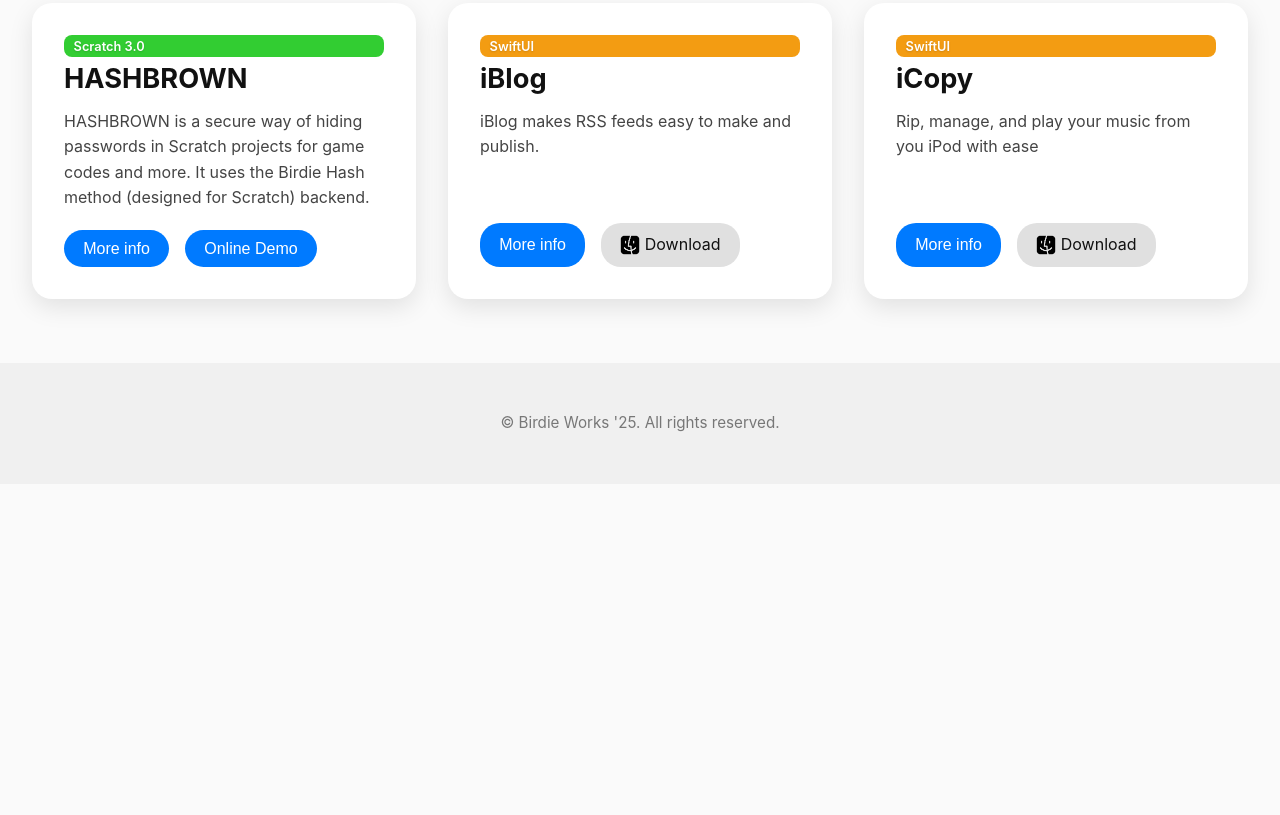
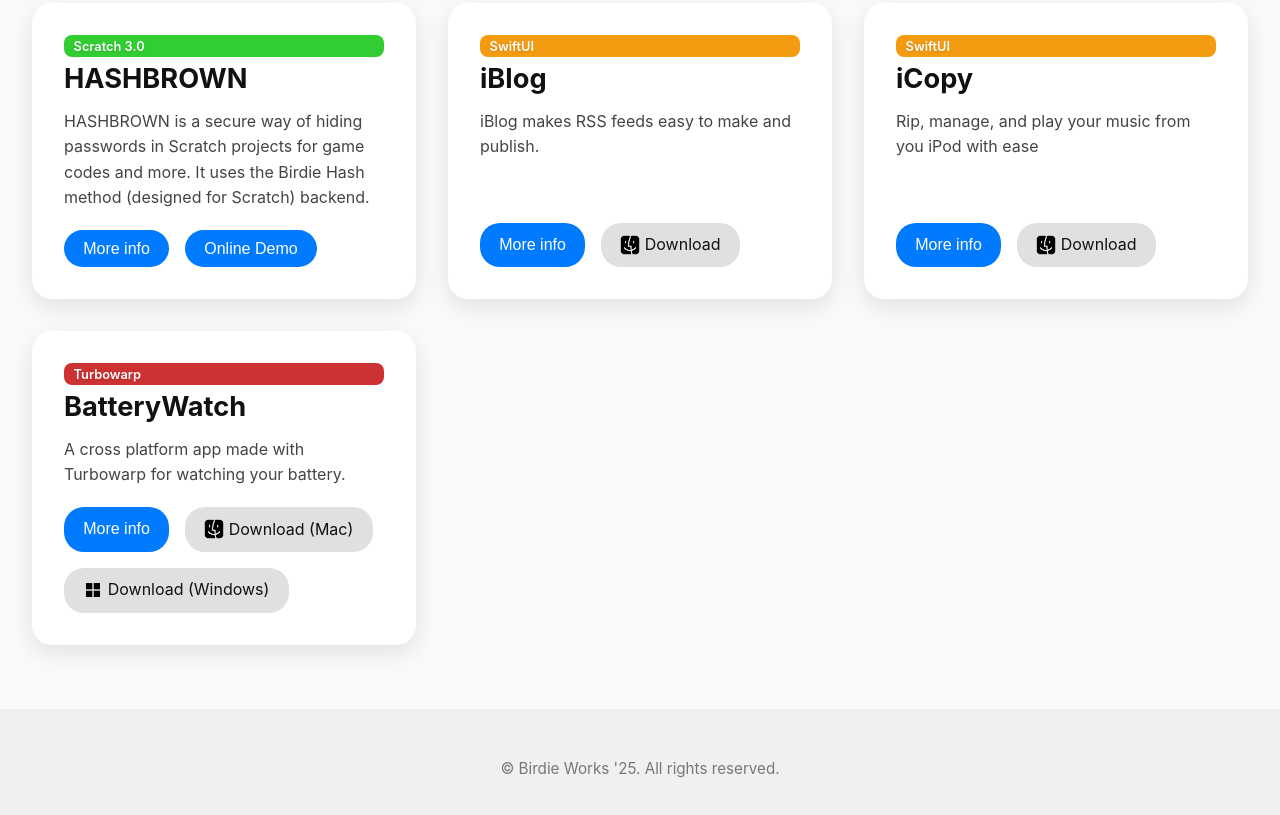
Before and after one commit to itzJPN/itzJPN.github.io, a plain HTML site: page index.html in a window 1280 px wide. Shown: the part 578-1393 px from the top of the page. Before the commit the page ends 1062 px from the top, so only its background shows below. Drawn offline with Linux system fonts and the light colour scheme.

Commit message:
Added BatteryWatch to the programs list
Added BatteryWatch for download on the website as well as the program files for both Windows and macOS

```diff
--- a/index.html
+++ b/index.html
@@ -263,6 +263,16 @@
         <a href="https://jbluebird.github.io/h/iCopy2.zip" download><img src="website/finder-black.png" alt="Black Finder Icon" width="20" height="20"> Download</a>
       </div>
     </div>
+    <div class="project">
+	   <span class="tag" style="background-color:#cd3232;">Turbowarp</span>
+      <h2>BatteryWatch</h2>
+      <p>A cross platform app made with Turbowarp for watching your battery.</p>
+      <div class="buttons">
+        <button onclick="openPopup('Just a simple Battery Watcher', 'BatteryWatch is a cross platform app experiment to see if you can make an effective app with Turbowarp. This BatteryWatch app saves a log in a list telling you the stats of your battery, such as when the computer is plugged in/unplugged, the current levels, etc.')">More info</button>
+        <a href="https://itzjpn.github.io/IJAF/installation/batterywatch/batterywatchmac.zip" download><img src="website/finder-black.png" alt="Black Finder Icon" width="20" height="20"> Download (Mac)</a>
+        <a href="https://itzjpn.github.io/IJAF/installation/batterywatch/batterywatchwin.zip" download><img src="website/win-black.png" alt="Black Windows Icon" width="20" height="20"> Download (Windows)</a>
+      </div>
+    </div>
   </section>
   <footer>
     <p>&copy; Birdie Works '25. All rights reserved.</p>
```
